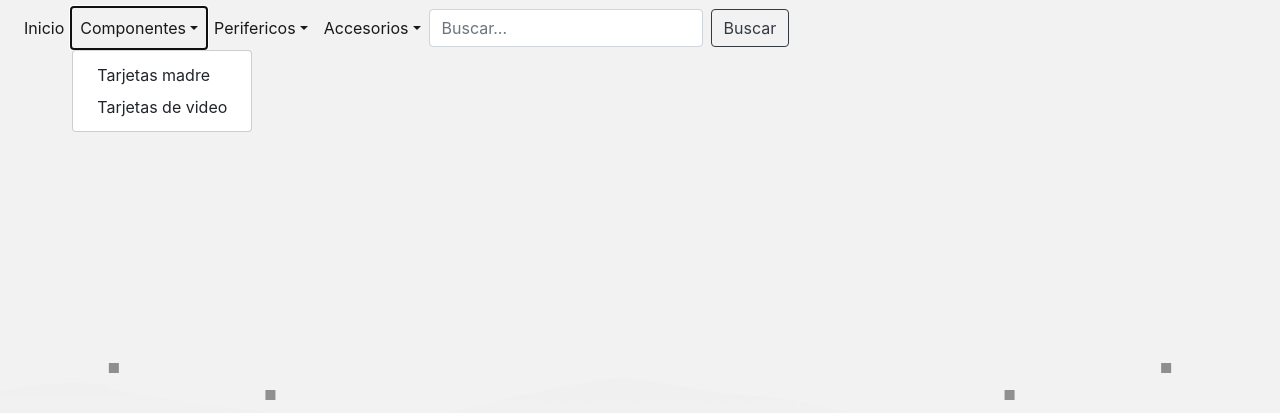
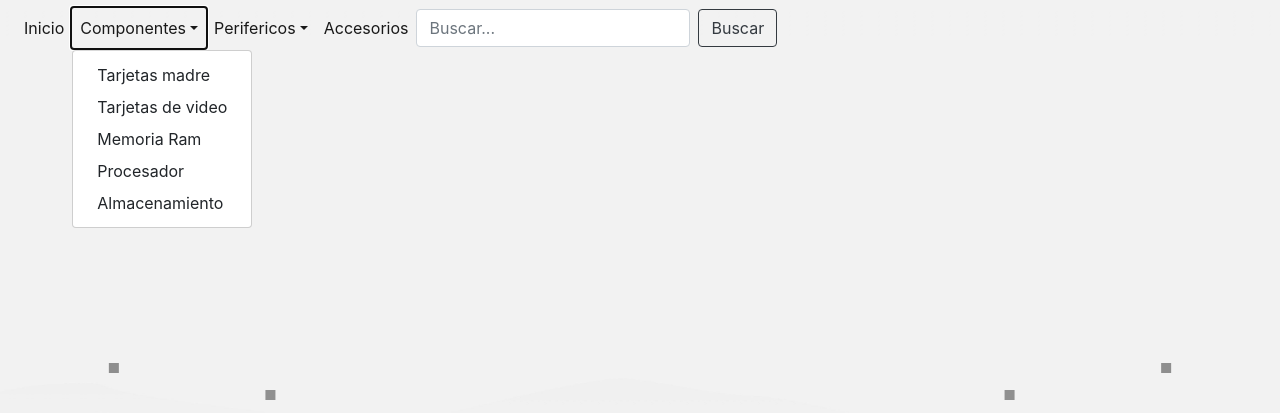
Before and after one commit to Skex420/AmbienteWeb, a PHP site: page /index.php in a window 1280 px wide, after a click on "Componentes"; the page is wider, and only the part inside the window is pictured. Shown: the top 413 px of that part. Run offline with PHP 8.4, Linux system fonts and the light colour scheme.

Commit message:
Cambios en el menu

```diff
--- a/index.php
+++ b/index.php
@@ -32,23 +32,22 @@
                         <div class="dropdown-menu">
                             <a class="dropdown-item" href="Lista.php?p=1">Tarjetas madre</a>
                             <a class="dropdown-item" href="Lista.php?p=2">Tarjetas de video</a>
+                            <a class="dropdown-item" href="Lista.php?p=3">Memoria Ram</a>
+                            <a class="dropdown-item" href="Lista.php?p=4">Procesador</a>
+                            <a class="dropdown-item" href="Lista.php?p=5">Almacenamiento</a>
                         </div>
                     </li>
                     <li class="nav-item dropdown">
                         <a class="nav-link dropdown-toggle active" data-toggle="dropdown" data-target="desplegable"
                             href="#">Perifericos</a>
                         <div class="dropdown-menu">
-                            <a class="dropdown-item" href="Lista.php?p=3">Tarjetas madre</a>
-                            <a class="dropdown-item" href="Lista.php?p=4">Tarjetas de video</a>
+                            <a class="dropdown-item" href="Lista.php?p=6">Teclado</a>
+                            <a class="dropdown-item" href="Lista.php?p=7">Mouse</a>
+                            <a class="dropdown-item" href="Lista.php?p=8">Headset</a>
                         </div>
                     </li>
-                    <li class="nav-item dropdown">
-                        <a class="nav-link dropdown-toggle active" data-toggle="dropdown" data-target="desplegable"
-                            href="#">Accesorios</a>
-                        <div class="dropdown-menu">
-                            <a class="dropdown-item" href="Lista.php?p=5">Tarjetas madre</a>
-                            <a class="dropdown-item" href="Lista.php?p=6">Tarjetas de video</a>
-                        </div>
+                    <li class="nav-item active">
+                        <a href="Lista.php?p=9" class="nav-link">Accesorios</a>
                     </li>
                     <form class="form-inline">
                         <input class="form-control mr-sm-2" placeholder="Buscar..." aria-label="Search...">
```
